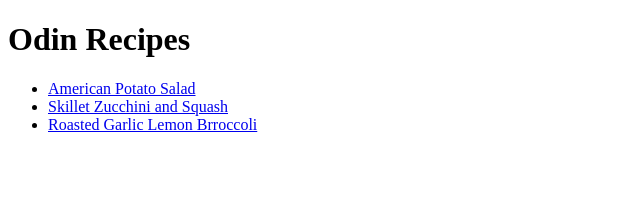
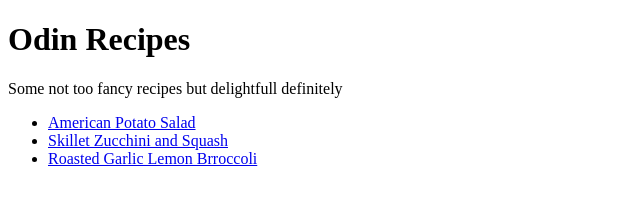
Before and after one commit to JJotaC/odin-recipes, a plain HTML site: page index.html in a window 1280 px wide. Shown: the whole page, without its empty margins (0-640 px from the left). Drawn offline with Linux system fonts and the light colour scheme.

Commit message:
Add description in index

```diff
--- a/index.html
+++ b/index.html
@@ -8,7 +8,7 @@
 <body>
 
     <h1>Odin Recipes</h1>
-
+    <p>Some not too fancy recipes but delightfull definitely</p>
     <ul>
         <li><a href="./recipes/american-potato-salad.html">American Potato Salad</a></li>
         <li><a href="./recipes/skillet-zucchini-squash.html">Skillet Zucchini and Squash</a></li>
```
